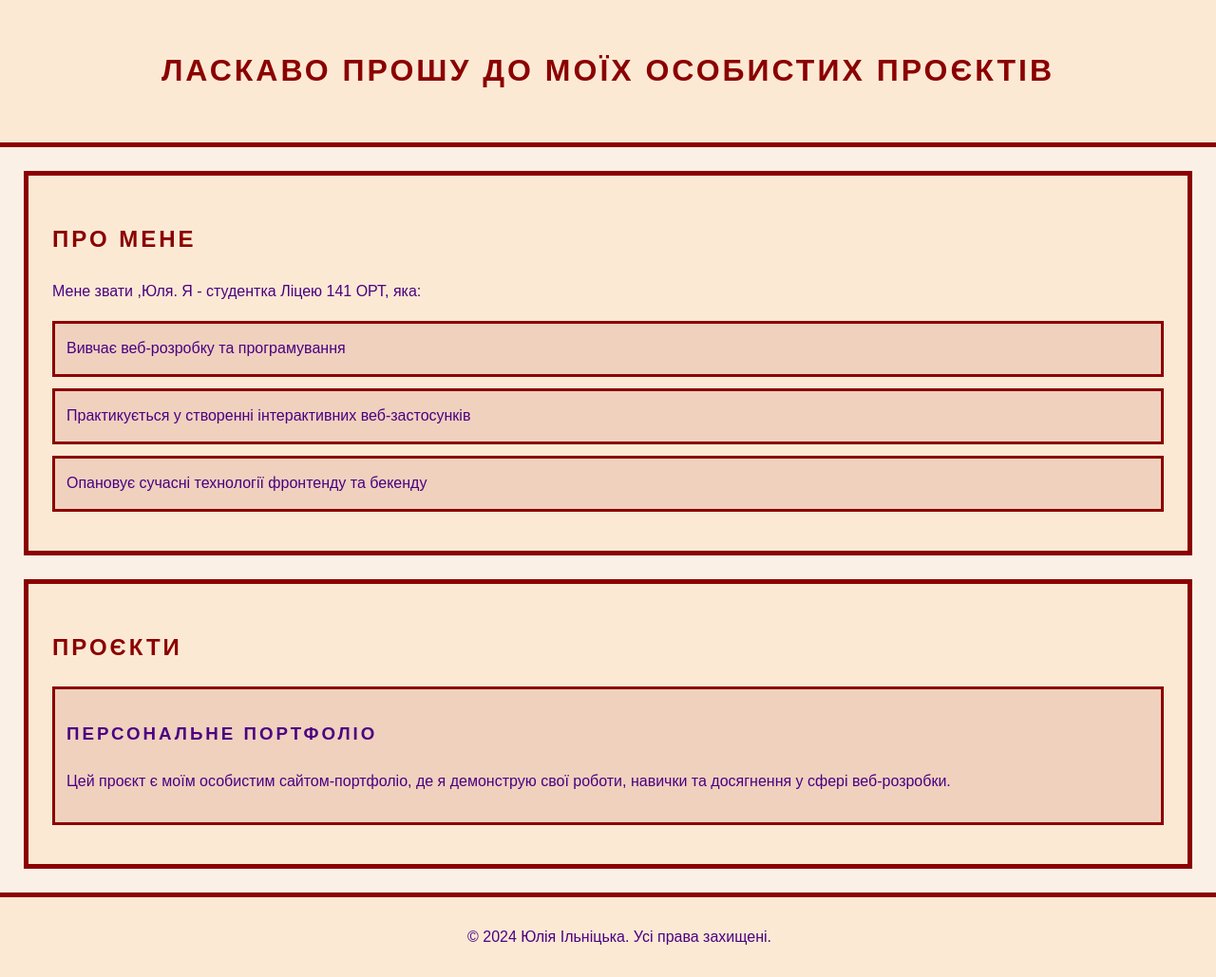
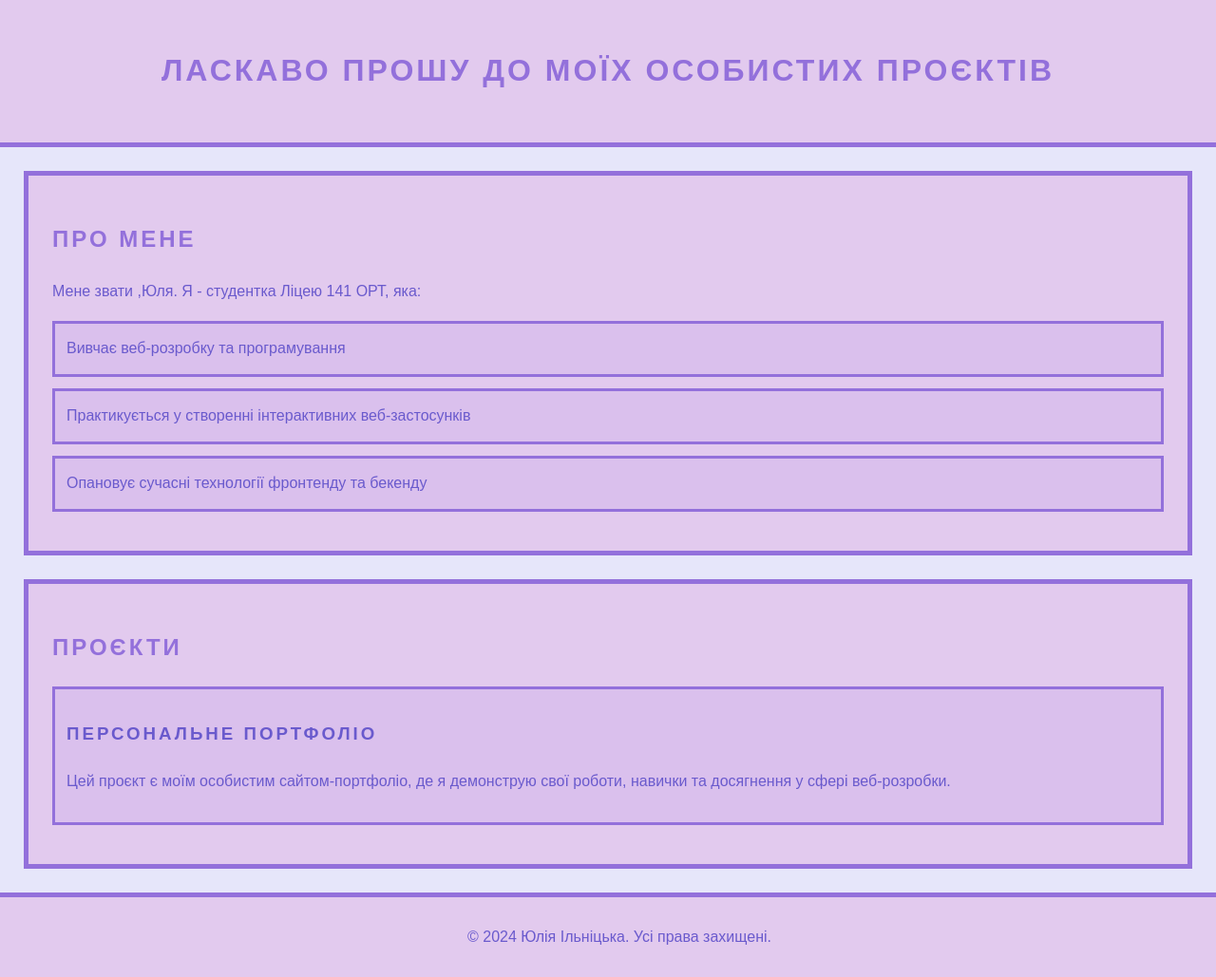
Before and after one commit to lntska/game-ututu, a plain HTML site: page index.html in a window 1280 px wide. Shown: the top 1029 px of the page at 95% size. Drawn offline with Linux system fonts and the light colour scheme.

Commit message:
Update style.css
123

```diff
--- a/style.css
+++ b/style.css
@@ -3,26 +3,26 @@ body {
     line-height: 1.8;
     margin: 0;
     padding: 0;
-    color: #4B0082;
-    background-color: #FAF0E6;
+    color: #6A5ACD;
+    background-color: #E6E6FA;
 }
 
 header {
-    background-color: rgba(255, 223, 186, 0.4);
+    background-color: rgba(221, 160, 221, 0.4);
     padding: 25px;
     text-align: center;
-    border-bottom: 5px solid #8B0000;
+    border-bottom: 5px solid #9370DB;
 }
 
 section {
     padding: 25px;
     margin: 25px;
-    background-color: rgba(255, 223, 186, 0.4);
-    border: 5px solid #8B0000;
+    background-color: rgba(221, 160, 221, 0.4);
+    border: 5px solid #9370DB;
 }
 
 h1, h2, h3 {
-    color: #8B0000;
+    color: #9370DB;
     text-transform: uppercase;
     letter-spacing: 3px;
 }
@@ -35,36 +35,36 @@ ul {
 li {
     margin-bottom: 12px;
     padding: 12px;
-    border: 3px solid #8B0000;
-    background-color: rgba(139, 0, 0, 0.1);
+    border: 3px solid #9370DB;
+    background-color: rgba(147, 112, 219, 0.1);
 }
 
 form {
     display: flex;
     flex-direction: column;
-    background-color:  rgba(255, 223, 186, 0.4);
+    background-color: rgba(221, 160, 221, 0.4);
     padding: 25px;
-    border: 5px solid #8B0000;
+    border: 5px solid #9370DB;
 }
 
 label {
     margin-bottom: 6px;
-    color: #8B0000;
+    color: #9370DB;
 }
 
 input, textarea {
     margin-bottom: 12px;
     padding: 12px;
-    border: 3px solid #8B0000;
+    border: 3px solid #9370DB;
     border-radius: 5px;
-    background-color: #FAF0E6;
-    color: #4B0082;
+    background-color: #E6E6FA;
+    color: #6A5ACD;
     font-family: 'Arial', sans-serif;
 }
 
 button {
     padding: 12px;
-    background-color: #4B0082;
+    background-color: #6A5ACD;
     color: #FFFFFF;
     border: none;
     font-family: 'Arial', sans-serif;
@@ -75,21 +75,21 @@ button {
 }
 
 button:hover {
-    background-color: #8B0000;
+    background-color: #9370DB;
     transform: scale(1.08);
 }
 
 footer {
-    background-color:  rgba(255, 223, 186, 0.4);
+    background-color: rgba(221, 160, 221, 0.4);
     text-align: center;
     padding: 12px;
     width: 100%;
     bottom: 0;
-    border-top: 5px solid #8B0000;
+    border-top: 5px solid #9370DB;
 }
 
 a {
-    color: #4B0082;
+    color: #6A5ACD;
     text-decoration: none;
 }
 
```
